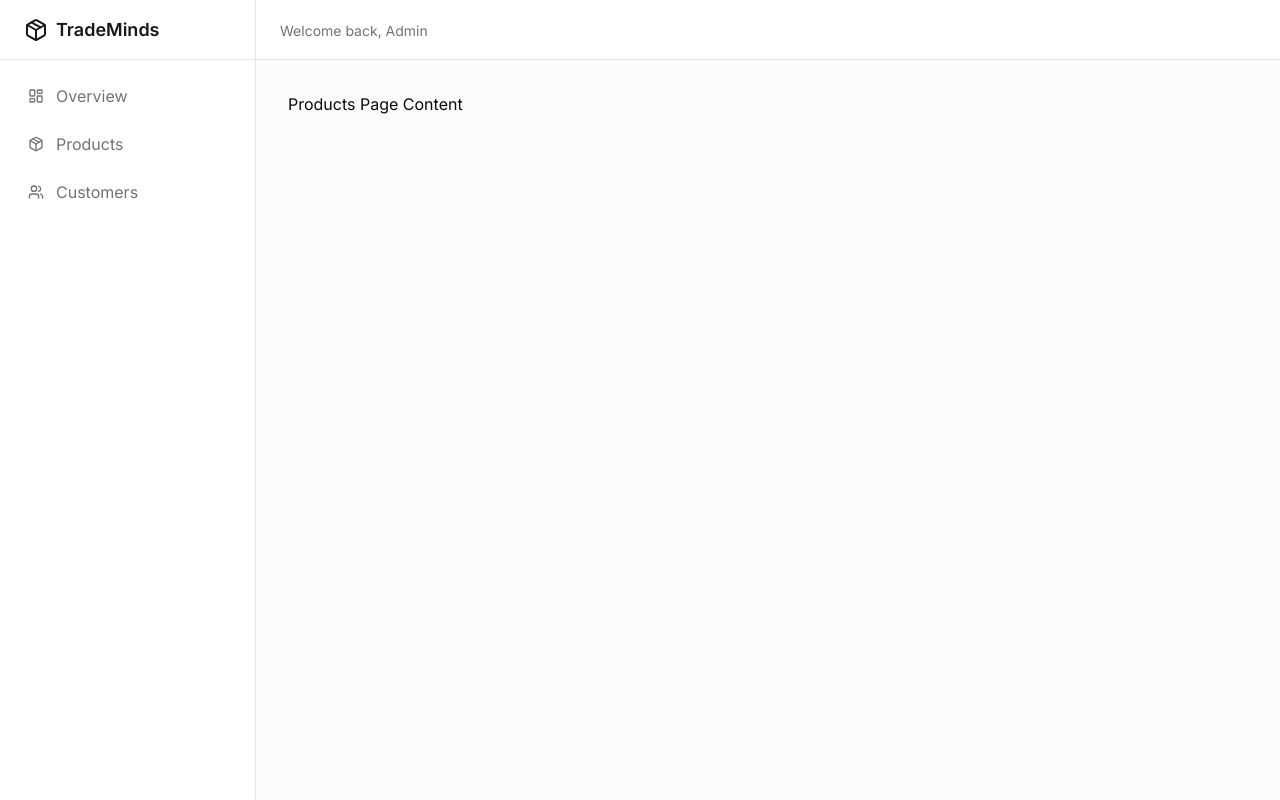
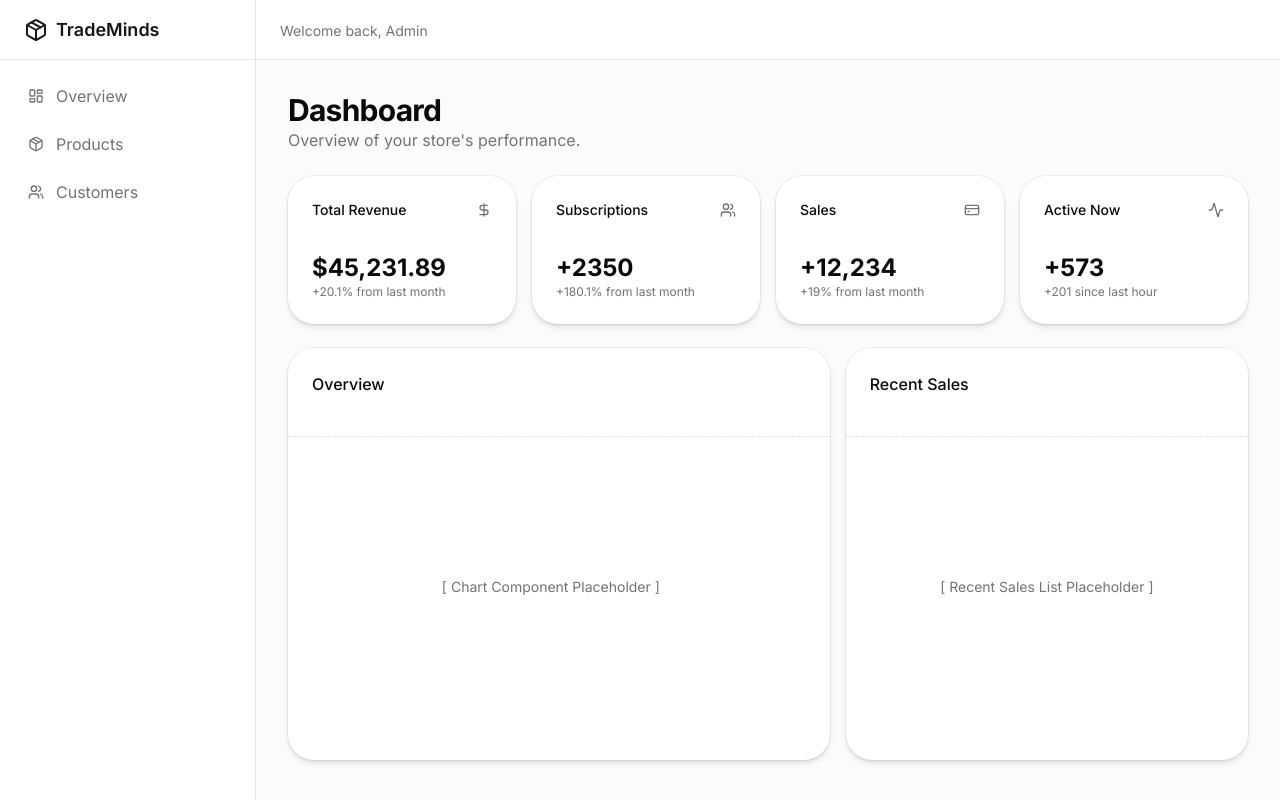
Before and after one commit to kestenbaum/b2b-admin-dashboard, a Next.js app: page / in a window 1280 px wide. Built offline with nearby package versions, Linux system fonts and the light colour scheme.

Commit message:
feat: add root layout and dashboard overview with metric cards

```diff
--- a/app/(dashboard)/page.tsx
+++ b/app/(dashboard)/page.tsx
@@ -1,3 +1,90 @@
-export default function Page() {
-    return <div>Products Page Content</div>;
+import {
+    Card,
+    CardContent,
+    CardHeader,
+    CardTitle,
+} from "@/components/ui/card";
+import { Activity, CreditCard, DollarSign, Users } from "lucide-react";
+
+export default function DashboardOverview() {
+    return (
+        <div className="space-y-6">
+            <div>
+                <h1 className="text-3xl font-bold tracking-tight">Dashboard</h1>
+                <p className="text-muted-foreground">
+                    Overview of your store's performance.
+                </p>
+            </div>
+
+            <div className="grid gap-4 md:grid-cols-2 lg:grid-cols-4">
+                <Card>
+                    <CardHeader className="flex flex-row items-center justify-between space-y-0 pb-2">
+                        <CardTitle className="text-sm font-medium">Total Revenue</CardTitle>
+                        <DollarSign className="h-4 w-4 text-muted-foreground" />
+                    </CardHeader>
+                    <CardContent>
+                        <div className="text-2xl font-bold">$45,231.89</div>
+                        <p className="text-xs text-muted-foreground">
+                            +20.1% from last month
+                        </p>
+                    </CardContent>
+                </Card>
+                <Card>
+                    <CardHeader className="flex flex-row items-center justify-between space-y-0 pb-2">
+                        <CardTitle className="text-sm font-medium">Subscriptions</CardTitle>
+                        <Users className="h-4 w-4 text-muted-foreground" />
+                    </CardHeader>
+                    <CardContent>
+                        <div className="text-2xl font-bold">+2350</div>
+                        <p className="text-xs text-muted-foreground">
+                            +180.1% from last month
+                        </p>
+                    </CardContent>
+                </Card>
+                <Card>
+                    <CardHeader className="flex flex-row items-center justify-between space-y-0 pb-2">
+                        <CardTitle className="text-sm font-medium">Sales</CardTitle>
+                        <CreditCard className="h-4 w-4 text-muted-foreground" />
+                    </CardHeader>
+                    <CardContent>
+                        <div className="text-2xl font-bold">+12,234</div>
+                        <p className="text-xs text-muted-foreground">
+                            +19% from last month
+                        </p>
+                    </CardContent>
+                </Card>
+                <Card>
+                    <CardHeader className="flex flex-row items-center justify-between space-y-0 pb-2">
+                        <CardTitle className="text-sm font-medium">Active Now</CardTitle>
+                        <Activity className="h-4 w-4 text-muted-foreground" />
+                    </CardHeader>
+                    <CardContent>
+                        <div className="text-2xl font-bold">+573</div>
+                        <p className="text-xs text-muted-foreground">
+                            +201 since last hour
+                        </p>
+                    </CardContent>
+                </Card>
+            </div>
+
+            <div className="grid gap-4 md:grid-cols-2 lg:grid-cols-7">
+                <Card className="col-span-4">
+                    <CardHeader>
+                        <CardTitle>Overview</CardTitle>
+                    </CardHeader>
+                    <CardContent className="pl-2 h-[300px] flex items-center justify-center text-muted-foreground border-t border-dashed mt-4">
+                        [ Chart Component Placeholder ]
+                    </CardContent>
+                </Card>
+                <Card className="col-span-3">
+                    <CardHeader>
+                        <CardTitle>Recent Sales</CardTitle>
+                    </CardHeader>
+                    <CardContent className="h-[300px] flex items-center justify-center text-muted-foreground border-t border-dashed mt-4">
+                        [ Recent Sales List Placeholder ]
+                    </CardContent>
+                </Card>
+            </div>
+        </div>
+    );
 }
--- a/app/layout.tsx
+++ b/app/layout.tsx
@@ -1,36 +1,20 @@
 import type { Metadata } from "next";
-import { Geist, Geist_Mono, Inter } from "next/font/google";
+import { Inter } from "next/font/google";
 import "./globals.css";
-import { cn } from "@/lib/utils";
 
-const inter = Inter({subsets:['latin'],variable:'--font-sans'});
-
-const geistSans = Geist({
-  variable: "--font-geist-sans",
-  subsets: ["latin"],
-});
-
-const geistMono = Geist_Mono({
-  variable: "--font-geist-mono",
-  subsets: ["latin"],
-});
+const inter = Inter({ subsets: ["latin"] });
 
 export const metadata: Metadata = {
-  title: "Create Next App",
-  description: "Generated by create next app",
+    title: "TradeMinds B2B Dashboard",
+    description: "Enterprise management system",
 };
 
-export default function RootLayout({
-  children,
-}: Readonly<{
-  children: React.ReactNode;
-}>) {
-  return (
-    <html
-      lang="en"
-      className={cn("h-full", "antialiased", geistSans.variable, geistMono.variable, "font-sans", inter.variable)}
-    >
-      <body className="min-h-full flex flex-col">{children}</body>
-    </html>
-  );
+export default function RootLayout({children,}: Readonly<{ children: React.ReactNode; }>) {
+    return (
+        <html lang="en">
+            <body className={`${inter.className} antialiased`}>
+                {children}
+            </body>
+        </html>
+    );
 }
--- a/app/page.tsx
+++ /dev/null
@@ -1,65 +0,0 @@
-import Image from "next/image";
-
-export default function Home() {
-  return (
-    <div className="flex flex-col flex-1 items-center justify-center bg-zinc-50 font-sans dark:bg-black">
-      <main className="flex flex-1 w-full max-w-3xl flex-col items-center justify-between py-32 px-16 bg-white dark:bg-black sm:items-start">
-        <Image
-          className="dark:invert"
-          src="/next.svg"
-          alt="Next.js logo"
-          width={100}
-          height={20}
-          priority
-        />
-        <div className="flex flex-col items-center gap-6 text-center sm:items-start sm:text-left">
-          <h1 className="max-w-xs text-3xl font-semibold leading-10 tracking-tight text-black dark:text-zinc-50">
-            To get started, edit the page.tsx file.
-          </h1>
-          <p className="max-w-md text-lg leading-8 text-zinc-600 dark:text-zinc-400">
-            Looking for a starting point or more instructions? Head over to{" "}
-            <a
-              href="https://vercel.com/templates?framework=next.js&utm_source=create-next-app&utm_medium=appdir-template-tw&utm_campaign=create-next-app"
-              className="font-medium text-zinc-950 dark:text-zinc-50"
-            >
-              Templates
-            </a>{" "}
-            or the{" "}
-            <a
-              href="https://nextjs.org/learn?utm_source=create-next-app&utm_medium=appdir-template-tw&utm_campaign=create-next-app"
-              className="font-medium text-zinc-950 dark:text-zinc-50"
-            >
-              Learning
-            </a>{" "}
-            center.
-          </p>
-        </div>
-        <div className="flex flex-col gap-4 text-base font-medium sm:flex-row">
-          <a
-            className="flex h-12 w-full items-center justify-center gap-2 rounded-full bg-foreground px-5 text-background transition-colors hover:bg-[#383838] dark:hover:bg-[#ccc] md:w-[158px]"
-            href="https://vercel.com/new?utm_source=create-next-app&utm_medium=appdir-template-tw&utm_campaign=create-next-app"
-            target="_blank"
-            rel="noopener noreferrer"
-          >
-            <Image
-              className="dark:invert"
-              src="/vercel.svg"
-              alt="Vercel logomark"
-              width={16}
-              height={16}
-            />
-            Deploy Now
-          </a>
-          <a
-            className="flex h-12 w-full items-center justify-center rounded-full border border-solid border-black/[.08] px-5 transition-colors hover:border-transparent hover:bg-black/[.04] dark:border-white/[.145] dark:hover:bg-[#1a1a1a] md:w-[158px]"
-            href="https://nextjs.org/docs?utm_source=create-next-app&utm_medium=appdir-template-tw&utm_campaign=create-next-app"
-            target="_blank"
-            rel="noopener noreferrer"
-          >
-            Documentation
-          </a>
-        </div>
-      </main>
-    </div>
-  );
-}
--- a/lib/api/products.ts
+++ b/lib/api/products.ts
@@ -21,6 +21,6 @@ export async function getProducts(): Promise<Product[]> {
     if (!res.ok) throw new Error("Failed to fetch products");
 
 
-    await new Promise((resolve) => setTimeout(resolve, 2000));
+    await new Promise((resolve) => setTimeout(resolve, 1000));
     return res.json();
 }
```
